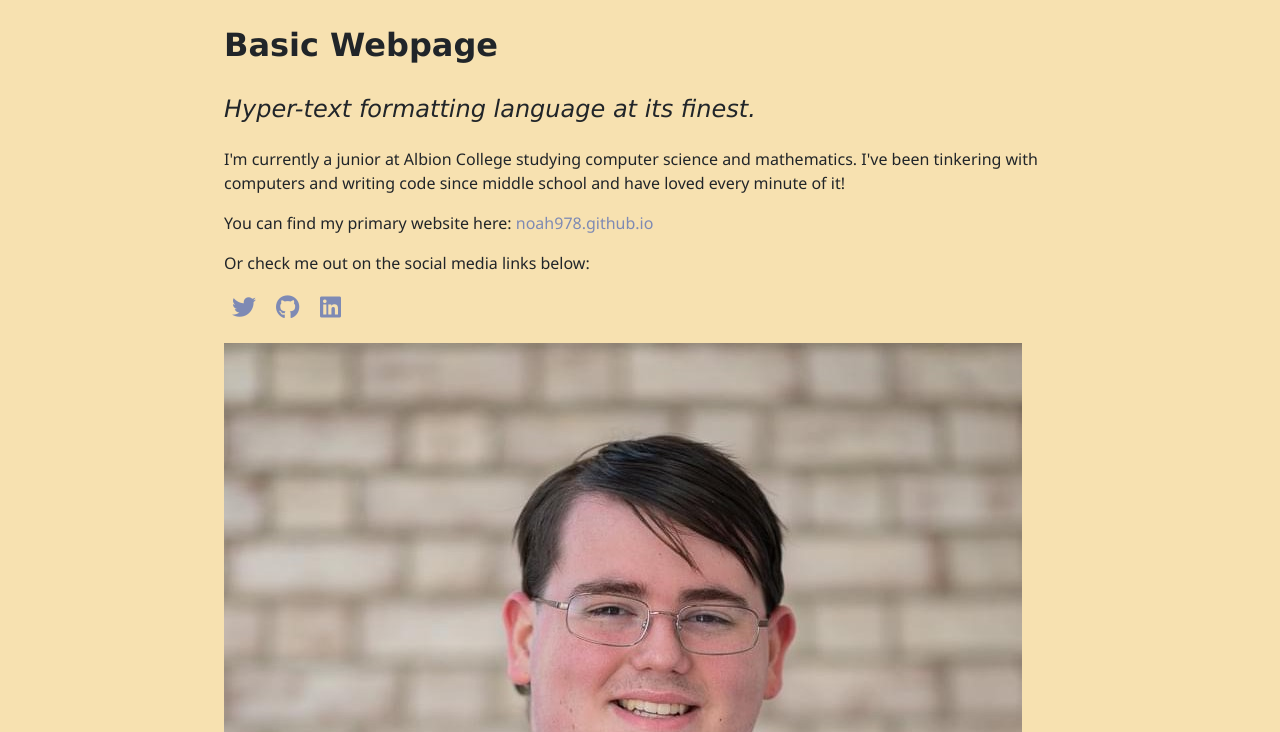
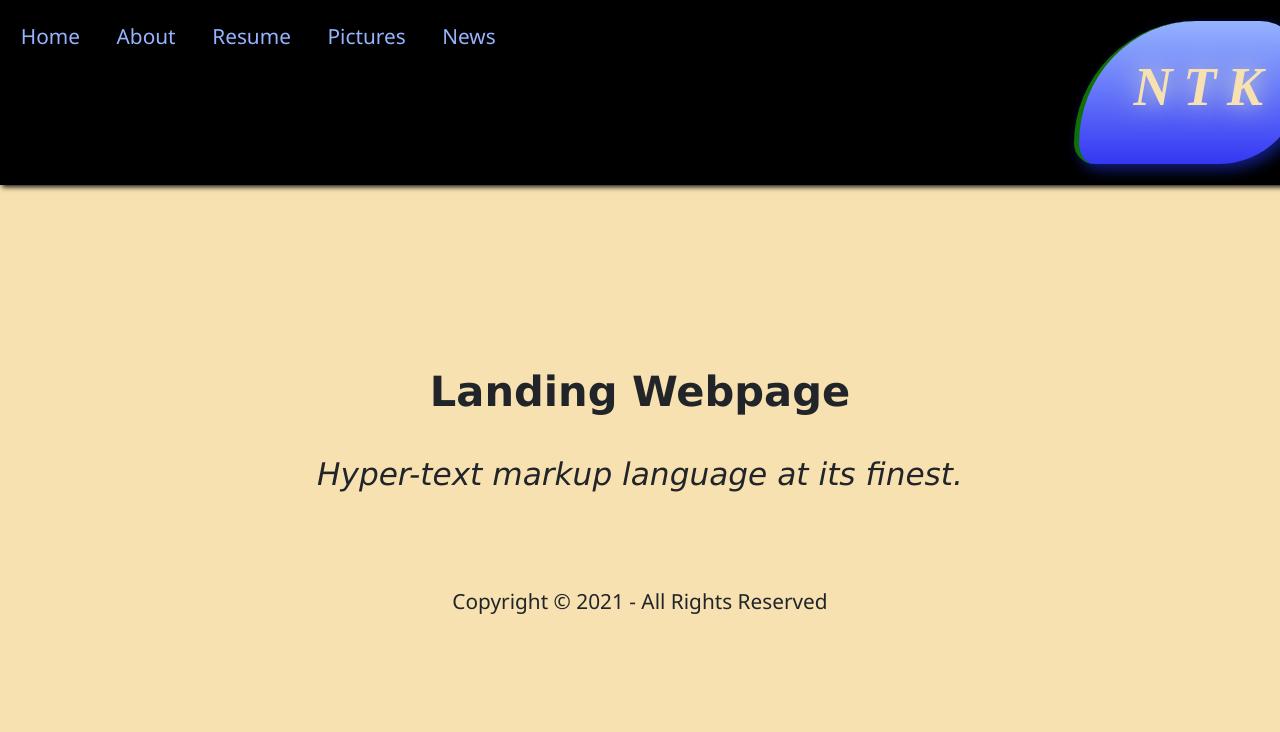
Before and after one commit to noah978/BasicWebpage, a plain HTML site: page index.html in a window 1280 px wide. Shown: the top 732 px of the page. Drawn offline with Linux system fonts and the light colour scheme.

Commit message:
Complete HW 2/3

```diff
--- a/custom.css
+++ b/custom.css
@@ -1,4 +1,53 @@
 /* custom.css create by Noah Keck */
+
+:root {
+  font-size: calc(16px + (24 - 16) * ((100vw - 320px) / (1920 - 320)));
+}
+
+.navbar {
+  position: fixed;
+  padding: 1rem;
+  width: 100%;
+  background-color: black;
+  box-shadow: 0.1em 0.1em .25em #111111;
+  word-spacing: 1.5rem;
+}
+.navbar a {
+  color: #95b3ff;
+}
+.resume {
+  max-width: 720px;
+  margin-left: auto;
+  margin-right: auto;
+}
+.resume p {
+  line-height: 80%;
+}
+.indent {
+  text-indent: 1.5rem;
+}
+.logo {
+	line-height: 100px;
+	font-size: 54px;
+	letter-spacing: 0.2em;
+	border-radius: 3em 1em 2em 0.5em;
+	background: linear-gradient(#95b3ff, #3437f2);
+	color: #f7e1b0;
+	font-family: serif;
+	font-weight: bold;
+	box-shadow: 0.1em 0.1em .25em #121e82;
+	text-shadow: 0em 0em .5em #dfe6ca;
+	border-left: solid #0f7105 5px;
+	font-style: italic;
+  text-align: center;
+  float: right;
+  padding: 0.3em 0.5em 0.5em 1em;
+}
+.center {
+  text-align: center;
+  margin-left: auto;
+  margin-right: auto;
+}
 
 h1,
 h2,
@@ -23,6 +72,10 @@ a:hover {
   text-decoration: underline;
 }
 
+html {
+  display: block;
+  font-size: calc(16px + (24 - 16) * ((100vw - 320px) / (1920 - 320)));
+}
 body {
   background-color: #f7e1b0;
   margin: 0;
@@ -31,27 +84,31 @@ body {
   font-weight: 400;
   line-height: 1.5;
   color: #212529;
-  text-align: left;
+  width: 100%;
 }
 main {
-  position: absolute;
+  padding-top: 2.75rem;
 }
 
-.img {
+img {
   vertical-align: middle;
   border-style: none;
   max-width: 100%;
   height: auto;
 }
+.profile {
+  max-width: 300px;
+}
 .container {
-  width: 65%;
-  padding-right: 1.25rem;
-  padding-left: 1.25rem;
+  width: auto;
+  padding: 1rem 1.25rem;
   margin-right: auto;
   margin-left: auto;
 }
-.align-center {
-  text-align: center;
+@media (min-width: 520px) {
+  .container {
+    padding: 1rem 5rem;
+  }
 }
 
 /* SOCIAL MEDIA LINKS
--- a/index.html
+++ b/index.html
@@ -15,20 +15,23 @@
 </head>
 
 <body>
-  <main>
-    <div class="container">
-      <h1>Basic Webpage</h1>
-      <h2>Hyper-text formatting language at its finest.</h2>
-      <p>I'm currently a junior at Albion College studying computer science and mathematics. I've been tinkering with computers and writing code since middle school and have loved every minute of it!</p>
-      <p>You can find my primary website here: <a href="https://noah978.github.io/">noah978.github.io</a></p>
-      <p>Or check me out on the social media links below:</p>
-      <div class="social">
-        <a href="https://twitter.com/horn978" class="fab fa-twitter" target="_blank"></a>
-        <a href="https://github.com/noah978" class="fab fa-github" target="_blank"></a>
-        <a href="https://linkedin.com/in/noah-k-79963011b" class="fab fa-linkedin" target="_blank"></a>
-      </div>
-      <img class="img" alt="Profile Image" src="noahkeck.jpg">
-      <p>Copyright &copy; 2021 - All Rights Reserved</p>
+  <div class="navbar">
+    <a href="./index.html">Home</a>
+    <a href="./about.html">About</a>
+    <a href="./resume.html">Resume</a>
+    <a href="./pictures.html">Pictures</a>
+    <a href="./news.html">News</a>
+    <div class="logo" translate="no">NTK</div>
+  </div>
+  <main style="padding-top: 15rem;">
+    <div class="container center">
+      <h1>Landing Webpage</h1>
+      <h2>Hyper-text markup language at its finest.</h2>
+    </div>
+    <div class="container center">
+      <footer>
+        <p style="bottom: 0;">Copyright &copy; 2021 - All Rights Reserved</p>
+      </footer>
     </div>
   </main>
 
```
Also changed, not shown: about.html (added, +47 -0 lines), resume.html (added, +84 -0 lines).
